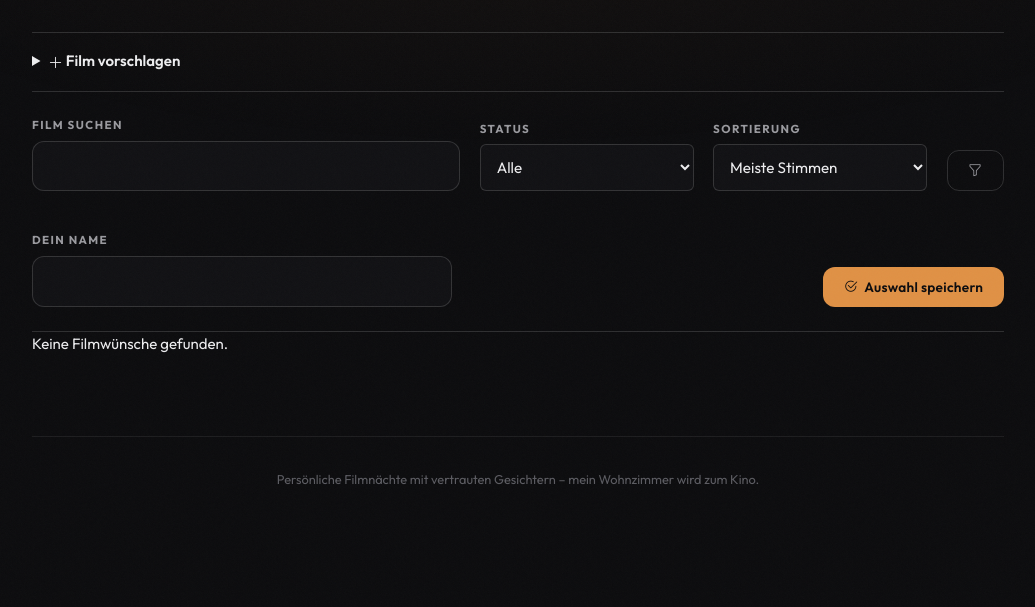
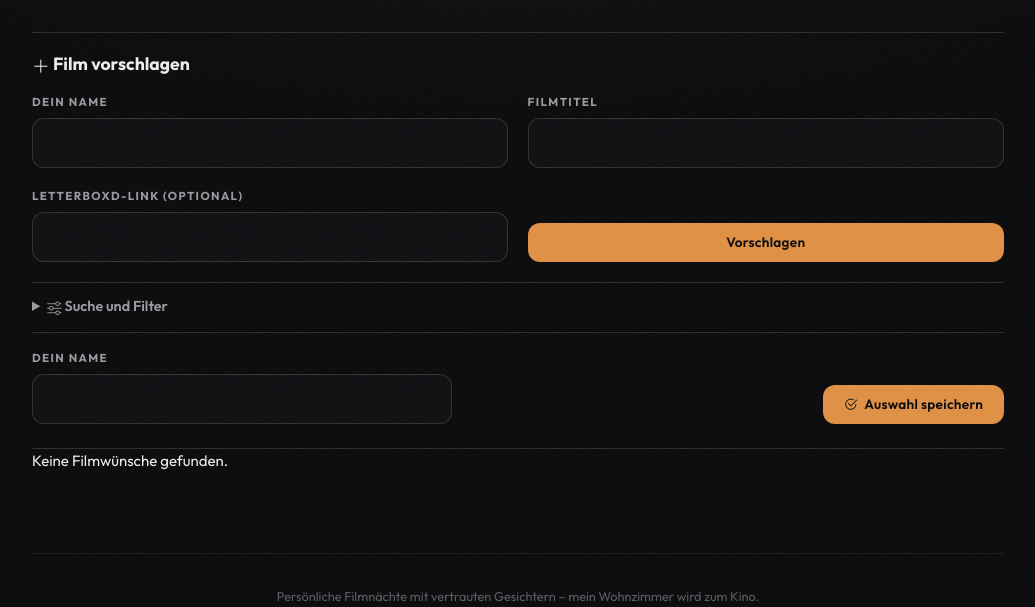
Before and after one commit to rehmut/movie-night-flask, a Flask app: page /requests in a window 1280 px wide. Shown: the part 166-773 px from the top of the page, without its empty margins (122-1157 px from the left). Before the commit the page ends 650 px from the top, so only its background shows below. Run offline with Flask 3, Linux system fonts and the light colour scheme.

Commit message:
Refine movie wish form and voting

```diff
--- a/app.py
+++ b/app.py
@@ -611,6 +611,13 @@ def create_app() -> Flask:
             try:
                 db.session.flush()
                 db.session.add_all(MovieIdentity(key=key, request_id=movie_request.id) for key in keys)
+                db.session.add(
+                    MovieVote(
+                        request_id=movie_request.id,
+                        name=suggester_name,
+                        name_key=name_key(suggester_name),
+                    )
+                )
                 db.session.commit()
             except IntegrityError:
                 db.session.rollback()
--- a/static/styles.css
+++ b/static/styles.css
@@ -848,10 +848,13 @@ hr { border-color: var(--border); opacity: 1; }
 /* Film wishes */
 .wishes-header { display: flex; align-items: baseline; gap: 1rem; margin: 2rem 0; }
 .wishes-header span, .wish-info p { color: var(--text-secondary); }
-.wish-create { border-block: 1px solid var(--border-strong); padding: 1rem 0; }
-.wish-create summary { cursor: pointer; color: var(--text); font-weight: 600; }
-.wish-create-form { margin-top: 1rem; grid-template-columns: 1fr 1fr; align-items: end; }
-.wish-filters { grid-template-columns: 2fr 1fr 1fr auto; align-items: end; margin: 1.5rem 0; }
+.wish-create { border-block: 1px solid var(--border-strong); padding: 1.25rem 0; }
+.wish-create h2 { font-size: 1.1rem; margin: 0 0 1rem; }
+.wish-create-form { grid-template-columns: 1fr 1fr; align-items: end; }
+.wish-filter-panel { border-bottom: 1px solid var(--border-strong); padding: .75rem 0; }
+.wish-filter-panel summary { width: fit-content; cursor: pointer; color: var(--text-secondary); font-size: .9rem; font-weight: 600; }
+.wish-filter-panel[open] summary { color: var(--text); }
+.wish-filters { grid-template-columns: 2fr 1fr 1fr auto; align-items: end; margin: 1rem 0 .5rem; }
 .wish-filters select { background: var(--bg-warm); color: var(--text); border: 1px solid var(--border-strong); border-radius: 6px; padding: .75rem; min-width: 0; }
 .wish-voting-form { gap: 0; }
 .wish-vote-bar { display: grid; grid-template-columns: minmax(220px, 1fr) auto; gap: 1rem; align-items: end; padding: 1rem 0 1.5rem; border-bottom: 1px solid var(--border-strong); }
@@ -876,7 +879,7 @@ hr { border-color: var(--border); opacity: 1; }
 .wish-choice span { min-width: 0; overflow-wrap: anywhere; }
 .wish-filters .form-group, .wish-create-form .form-group { min-width: 0; }
 @media (max-width: 640px) {
-  .wish-create-form, .wish-filters { grid-template-columns: 1fr 1fr; }
+  .wish-create-form, .wish-filters { grid-template-columns: 1fr; }
   .wish-vote-bar { grid-template-columns: 1fr; }
   .wish-vote-bar .form-group { max-width: none; }
   .wish-row { grid-template-columns: 30px 72px minmax(0, 1fr); gap: .8rem; padding-inline: 0; }
--- a/templates/requests.html
+++ b/templates/requests.html
@@ -2,20 +2,24 @@
 {% block title %}Filmwünsche{% endblock %}
 {% block content %}
 <header class="wishes-header"><h1>Filmwünsche</h1><span>{{ requests|length }} Filme</span></header>
-<details class="wish-create">
-<summary><i class="bi bi-plus-lg"></i> Film vorschlagen</summary>
+<section class="wish-create">
+<h2><i class="bi bi-plus-lg"></i> Film vorschlagen</h2>
 <form method="post" class="wish-create-form">
 <div class="form-group"><label for="suggester_name">Dein Name</label><input id="suggester_name" name="suggester_name" maxlength="255" autocomplete="name" required></div>
 <div class="form-group"><label for="title">Filmtitel</label><input id="title" name="title" maxlength="255" required></div>
 <div class="form-group"><label for="letterboxd_url">Letterboxd-Link (optional)</label><input type="url" id="letterboxd_url" name="letterboxd_url"></div>
 <button class="btn" type="submit">Vorschlagen</button>
-</form></details>
+</form>
+</section>
+<details class="wish-filter-panel" {% if request.args.get('q') or request.args.get('status') or request.args.get('sort', 'votes') != 'votes' %}open{% endif %}>
+<summary><i class="bi bi-sliders"></i> Suche und Filter</summary>
 <form method="get" class="wish-filters">
 <div class="form-group"><label for="q">Film suchen</label><input id="q" name="q" type="search" value="{{ request.args.get('q', '') }}"></div>
 <div class="form-group"><label for="status">Status</label><select id="status" name="status">{% for value, label in [('', 'Alle'), ('pending', 'Offen'), ('approved', 'Angenommen'), ('rejected', 'Abgelehnt')] %}<option value="{{ value }}" {% if request.args.get('status', '') == value %}selected{% endif %}>{{ label }}</option>{% endfor %}</select></div>
 <div class="form-group"><label for="sort">Sortierung</label><select id="sort" name="sort">{% for value, label in [('votes', 'Meiste Stimmen'), ('newest', 'Neueste zuerst')] %}<option value="{{ value }}" {% if request.args.get('sort', 'votes') == value %}selected{% endif %}>{{ label }}</option>{% endfor %}</select></div>
 <button class="btn btn-secondary" title="Filter anwenden" aria-label="Filter anwenden"><i class="bi bi-funnel"></i></button>
 </form>
+</details>
 <form method="post" action="{{ url_for('vote_movies') }}" class="wish-voting-form">
 <div class="wish-vote-bar">
 <div class="form-group"><label for="voter-name">Dein Name</label><input id="voter-name" name="name" maxlength="255" autocomplete="name" required></div>
```
Also changed, not shown: tests/test_wishes.py (+12 -1 lines).
